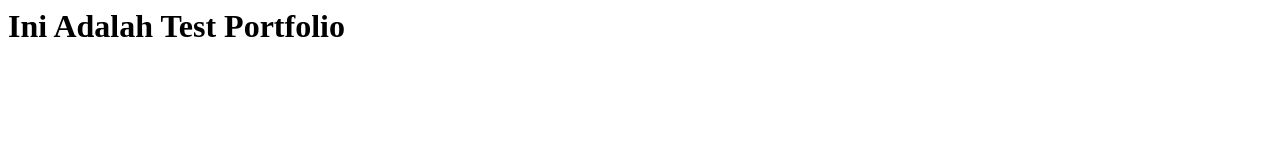
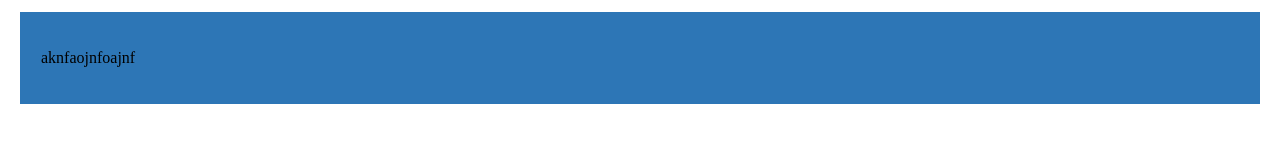
Before and after one commit to Apryadi/Portfolio-Web, a plain HTML site: page index.html in a window 1280 px wide. Drawn offline with Linux system fonts and the light colour scheme.

Commit message:
menambahkan file style CSS dan Navbar CSS

```diff
--- a/index.html
+++ b/index.html
@@ -3,8 +3,12 @@
     <meta charset="UTF-8">
     <meta name="viewport" content="width=device-width, initial-scale=1.0">
     <title>Portfolio About Me</title>
+    <link rel="style" href="style.css">
+    <link rel="stylesheet" href="navbar.css">
 </head>
 <body>
-    <h1>Ini Adalah Test Portfolio</h1>
+    <nav>
+        <p>aknfaojnfoajnf</p>
+    </nav>
 </body>
 </html>
--- /dev/null
+++ b/navbar.css
@@ -0,0 +1,6 @@
+nav{
+    background-color: rgb(45, 118, 182);
+    padding: 21px;
+    margin: 12px;
+
+}
```
Also changed, not shown: style.css (added).
